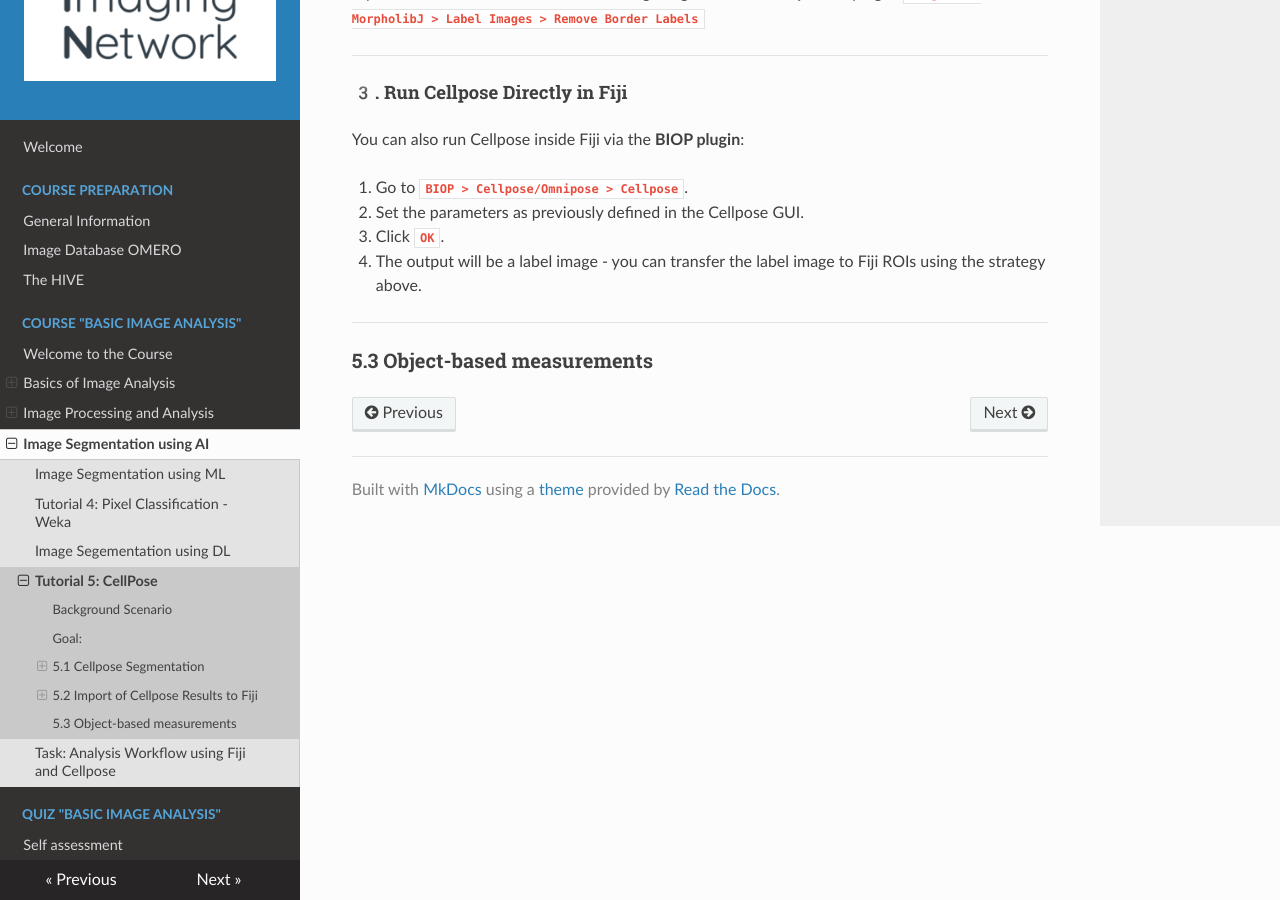
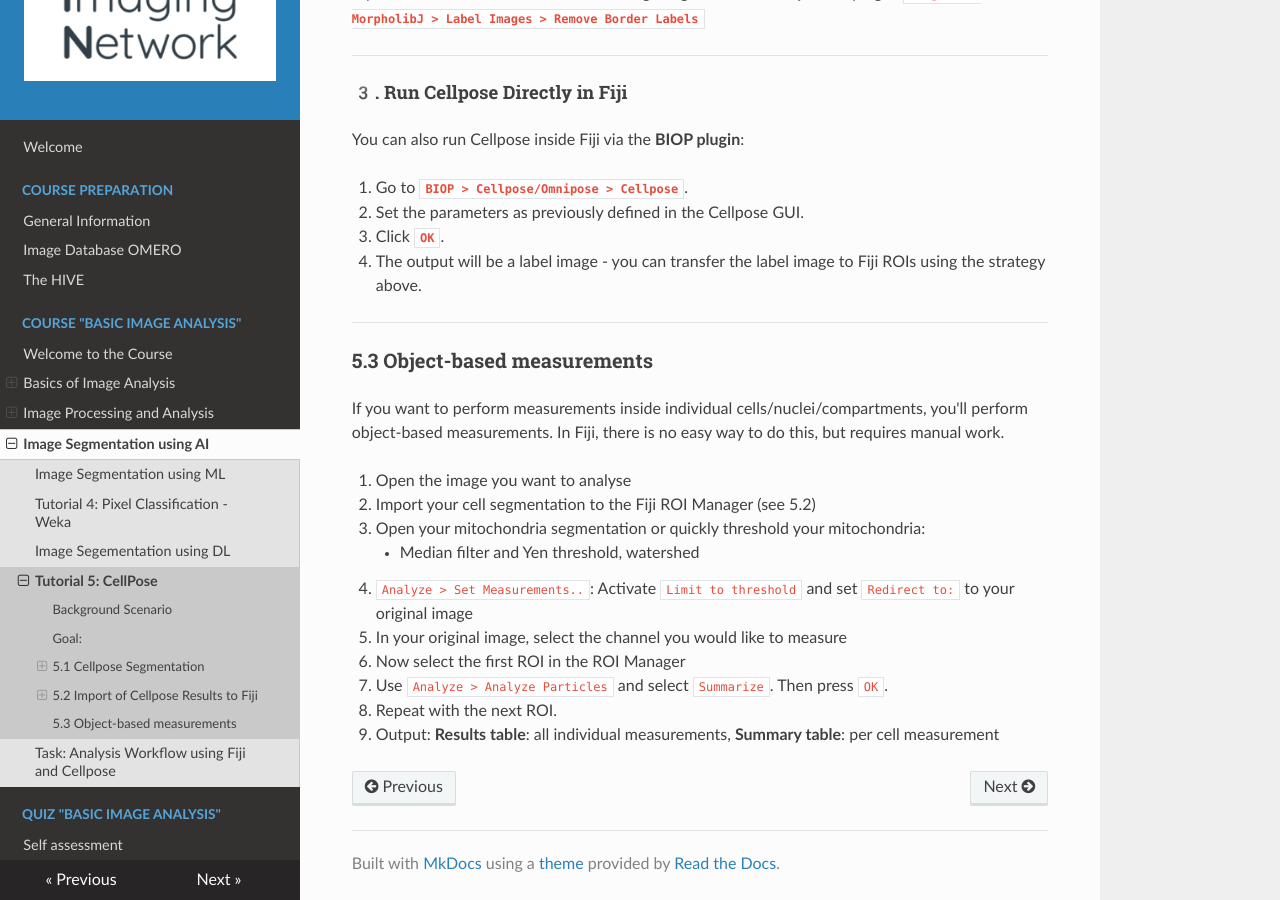
Before and after one commit to MuensterImagingNetwork/MINCourses_ImageAnalysis, an MkDocs documentation site: the page built from docs/basic/mlforsegmentation/tutorial_5_cellpose.md, in a window 1280 px wide and 900 px high, scrolled down 4349 px. Built offline with MkDocs 1.6.1, drawn with Linux system fonts in a browser that asks for light colours; nearby versions of some CDN libraries.

Commit message:
Update tutorial_5_cellpose.md

```diff
--- a/docs/basic/mlforsegmentation/tutorial_5_cellpose.md
+++ b/docs/basic/mlforsegmentation/tutorial_5_cellpose.md
@@ -163,5 +163,18 @@ You can also run Cellpose inside Fiji via the **BIOP plugin**:
 
 ---
 
+### 5.3 Object-based measurements
 
-### 5.3 Object-based measurements
+If you want to perform measurements inside individual cells/nuclei/compartments, you'll perform object-based measurements.
+In Fiji, there is no easy way to do this, but requires manual work.
+
+1. Open the image you want to analyse
+2. Import your cell segmentation to the Fiji ROI Manager (see 5.2)
+3. Open your mitochondria segmentation or quickly threshold your mitochondria:
+	* Median filter and Yen threshold, watershed
+4. `Analyze > Set Measurements..`: Activate `Limit to threshold` and set `Redirect to:` to your original image
+5. In your original image, select the channel you would like to measure
+6. Now select the first ROI in the ROI Manager
+7. Use `Analyze > Analyze Particles` and select `Summarize`. Then press `OK`.
+8. Repeat with the next ROI.
+8. Output: **Results table**: all individual measurements, **Summary table**: per cell measurement
```
